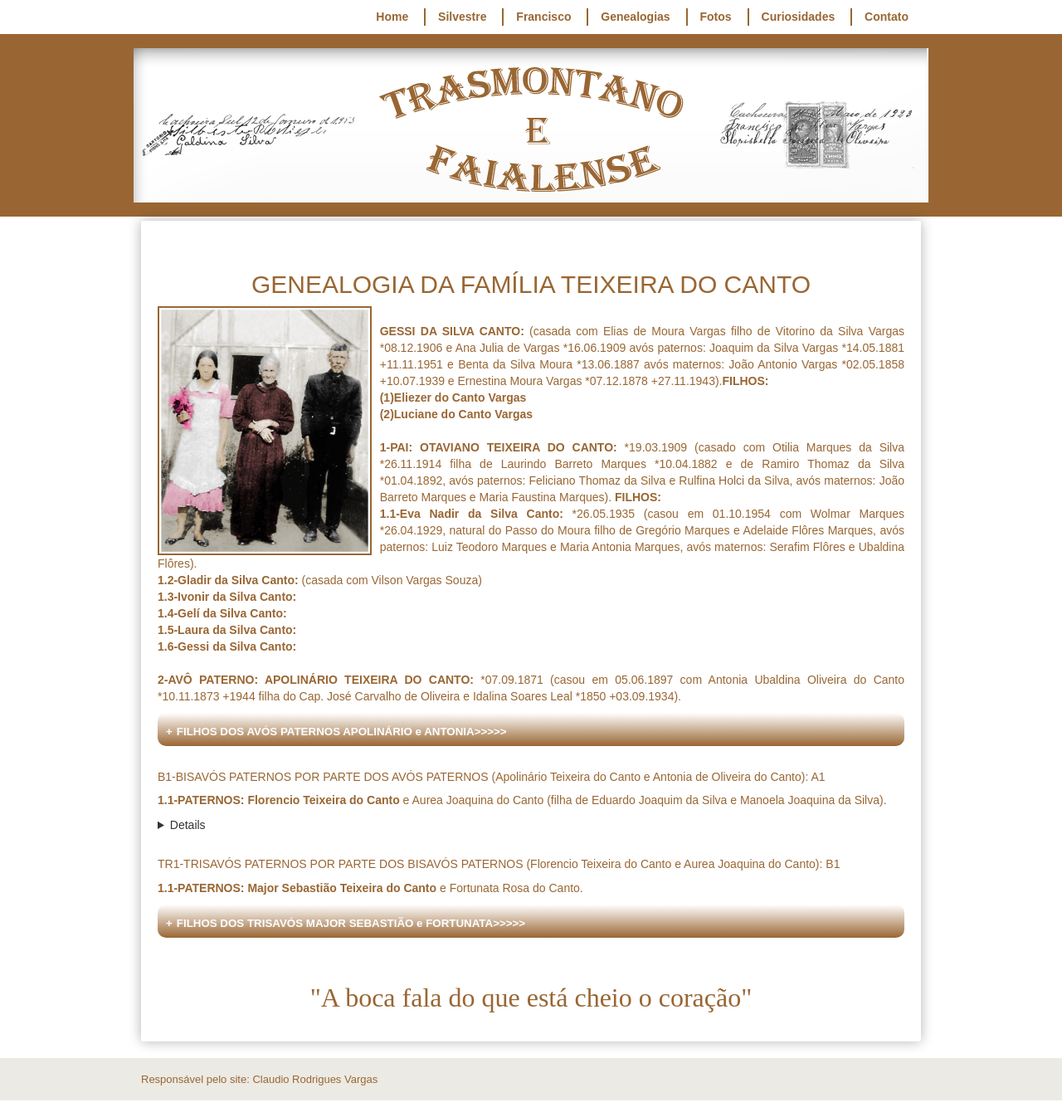
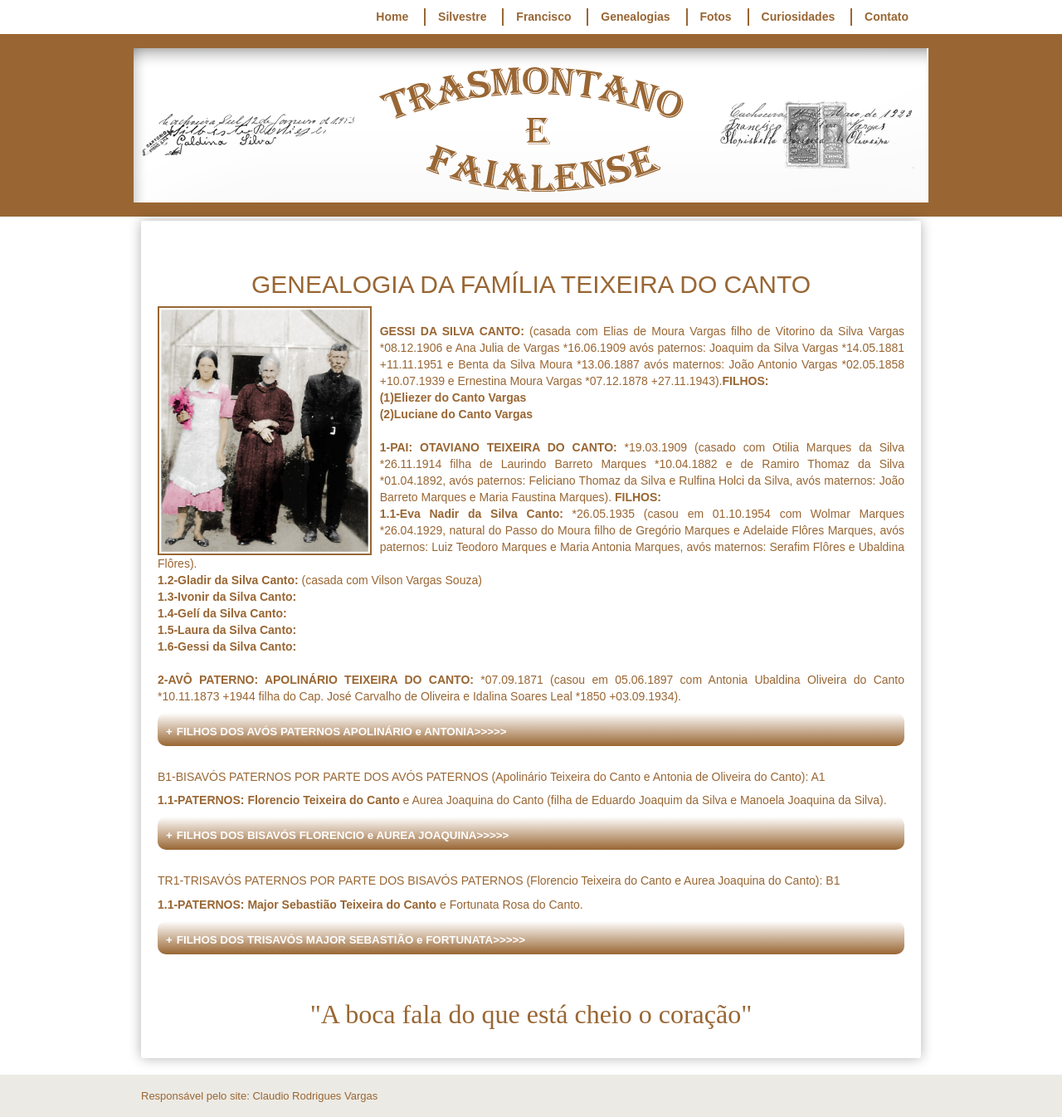
Before and after one commit to claudiovargas1955/claudiovargas1955.github.io, a Jekyll site: the page built from _pages/genealogia-da-familia-teixeira-do-canto.html, in a window 1280 px wide. Shown: the whole page at 83% size. Built offline with Jekyll 4.4.1, drawn with Linux system fonts in a browser that asks for light colours; some web fonts are replaced.

Commit message:
Update genealogia-da-familia-teixeira-do-canto.html

```diff
--- a/_pages/genealogia-da-familia-teixeira-do-canto.html
+++ b/_pages/genealogia-da-familia-teixeira-do-canto.html
@@ -70,7 +70,7 @@ da Silva  avós maternos: Prudencio Antonio de Mello e Maria Lucia de Mello. Obs
 <h5>B1-BISAVÓS PATERNOS POR PARTE DOS AVÓS PATERNOS (Apolinário Teixeira do Canto e Antonia de Oliveira do Canto): A1</h5>
 <p><b>1.1-PATERNOS: Florencio Teixeira do Canto </b>e Aurea Joaquina do Canto </b> (filha de Eduardo Joaquim da Silva e Manoela Joaquina
 da Silva).
-<details>summary><b>FILHOS DOS BISAVÓS FLORENCIO e AUREA JOAQUINA>>>>></b></summary><br/>
+<details><summary><b>FILHOS DOS BISAVÓS FLORENCIO e AUREA JOAQUINA>>>>></b></summary><br/>
 
 <p><b>(1.1.1)Apolinário Teixeira do Canto: </b>*07.09.1871 (casou em 05.06.1897 com Antonia Ubaldina Oliveira do Canto *10.11.1873
 +1944 filha do Cap. José Carvalho de Oliveira e Idalina Soares Leal *1850 +03.09.1934).<br/><br/>
```
